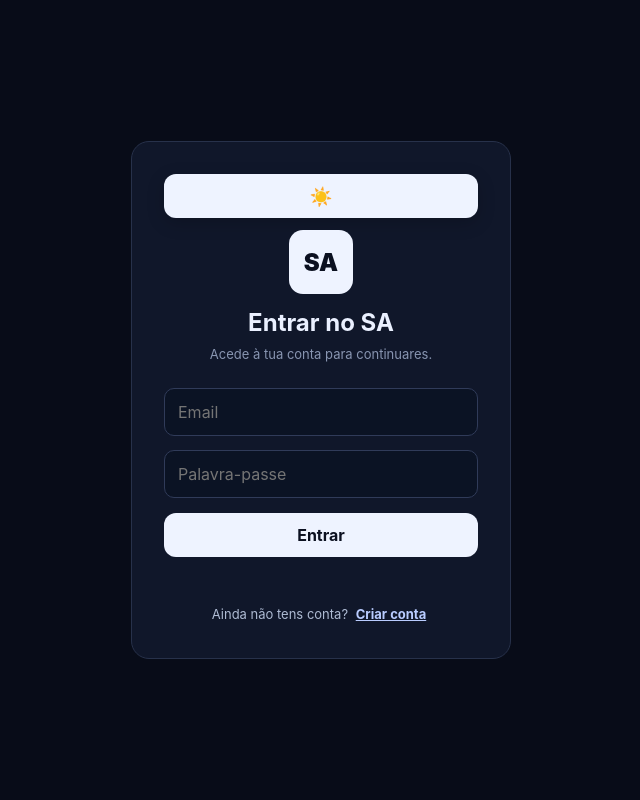
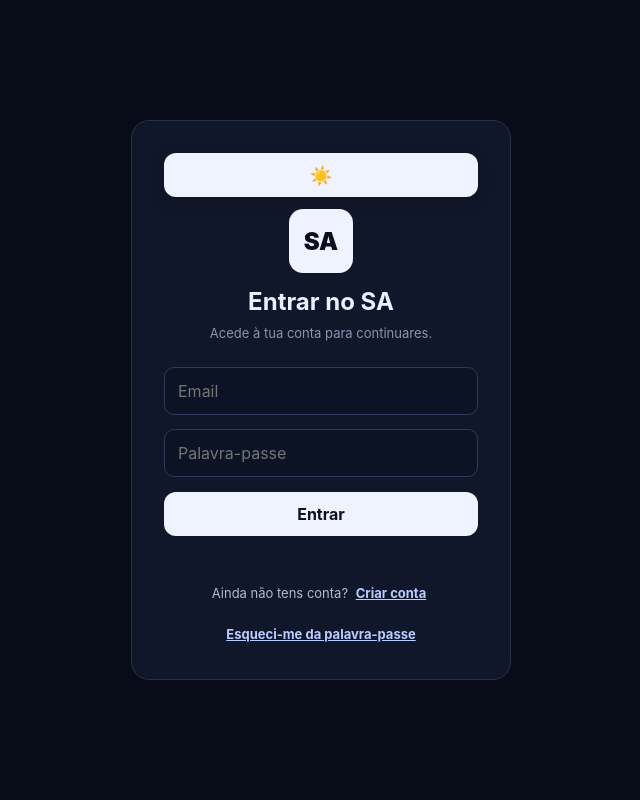
Before and after one commit to AlbertoSamaria/AS-Agente-Autonomo., a PHP site: page / in a window 1280 px wide. Shown: the whole page, without its empty margins (319-959 px from the left). Run offline with PHP 8.4, Linux system fonts and the light colour scheme.

Commit message:
Adicionar interfaces de recuperação e confirmação

```diff
--- a/index.php
+++ b/index.php
@@ -74,6 +74,26 @@ $canWriteMemories = $user && RBAC::can('memory.write');
                 <p class="login-switch">Ainda não tens conta?
                     <button id="showRegisterBtn" class="login-link" type="button">Criar conta</button>
                 </p>
+                <p class="login-switch"><button id="showForgotBtn" class="login-link" type="button">Esqueci-me da palavra-passe</button></p>
+            </section>
+
+            <section id="forgotView" class="hidden" aria-labelledby="forgotTitle">
+                <h1 id="forgotTitle">Recuperar acesso</h1>
+                <p>Indica o e-mail associado à tua conta. Enviaremos instruções para recuperares o acesso.</p>
+                <input id="forgotEmail" type="email" placeholder="O teu e-mail" autocomplete="email" maxlength="190" required>
+                <button id="requestResetBtn" type="button">Enviar link de recuperação</button>
+                <div id="forgotError" role="alert" aria-live="polite"></div>
+                <p class="login-switch"><button id="forgotBackBtn" class="login-link" type="button">Voltar ao login</button></p>
+            </section>
+
+            <section id="resetView" class="hidden" aria-labelledby="resetTitle">
+                <h1 id="resetTitle">Definir nova palavra-passe</h1>
+                <p>Escolhe uma nova palavra-passe com pelo menos 10 caracteres.</p>
+                <input id="resetPassword" type="password" placeholder="Nova palavra-passe" autocomplete="new-password" minlength="10" required>
+                <input id="resetPasswordConfirm" type="password" placeholder="Confirmar palavra-passe" autocomplete="new-password" minlength="10" required>
+                <button id="resetPasswordBtn" type="button">Guardar nova palavra-passe</button>
+                <div id="resetError" role="alert" aria-live="polite"></div>
+                <p class="login-switch"><button id="resetBackBtn" class="login-link" type="button">Voltar ao login</button></p>
             </section>
 
             <section id="registerView" class="hidden" aria-labelledby="registerTitle">
@@ -87,6 +107,7 @@ $canWriteMemories = $user && RBAC::can('memory.write');
 
                 <button id="registerBtn" type="button">Criar a minha conta</button>
                 <div id="registerError" role="alert" aria-live="polite"></div>
+                <button id="resendVerificationBtn" class="login-secondary hidden" type="button">Reenviar confirmação</button>
 
                 <p class="login-switch">Já tens uma conta?
                     <button id="showLoginBtn" class="login-link" type="button">Voltar ao login</button>
```
